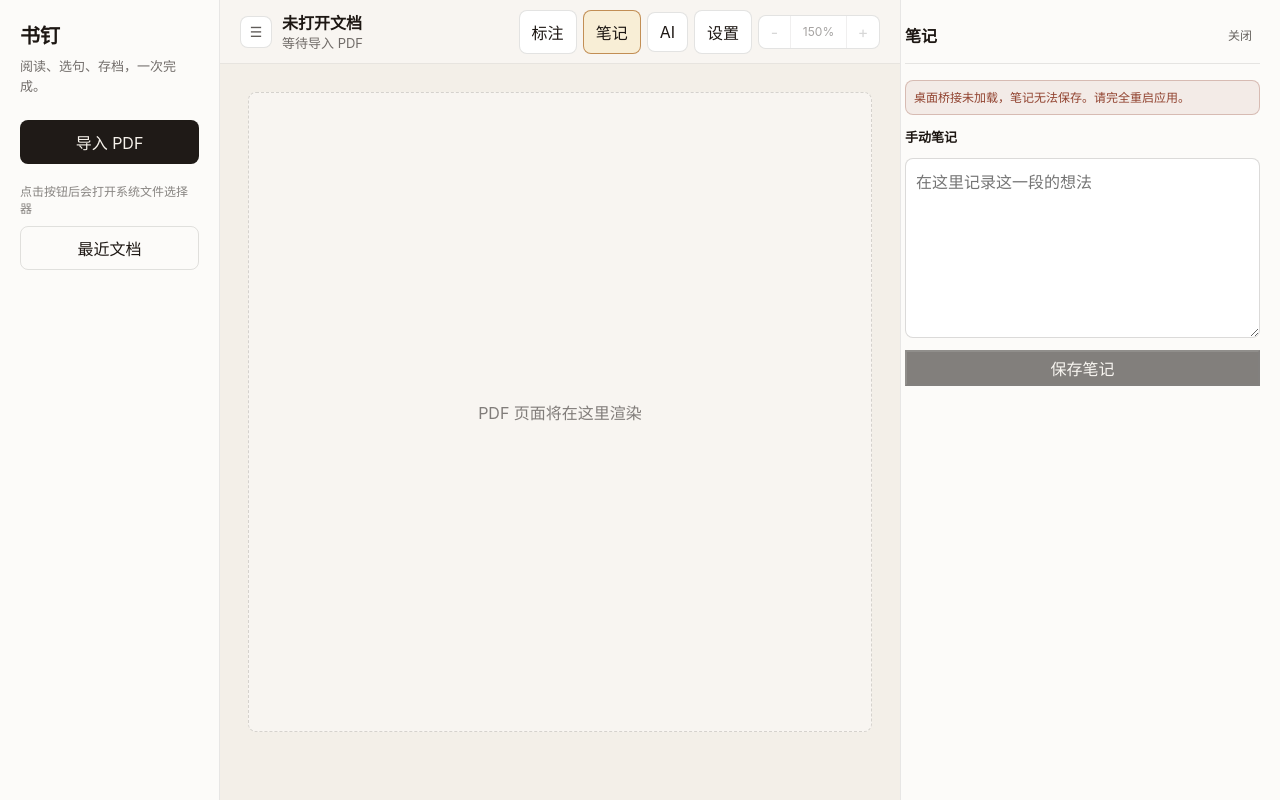
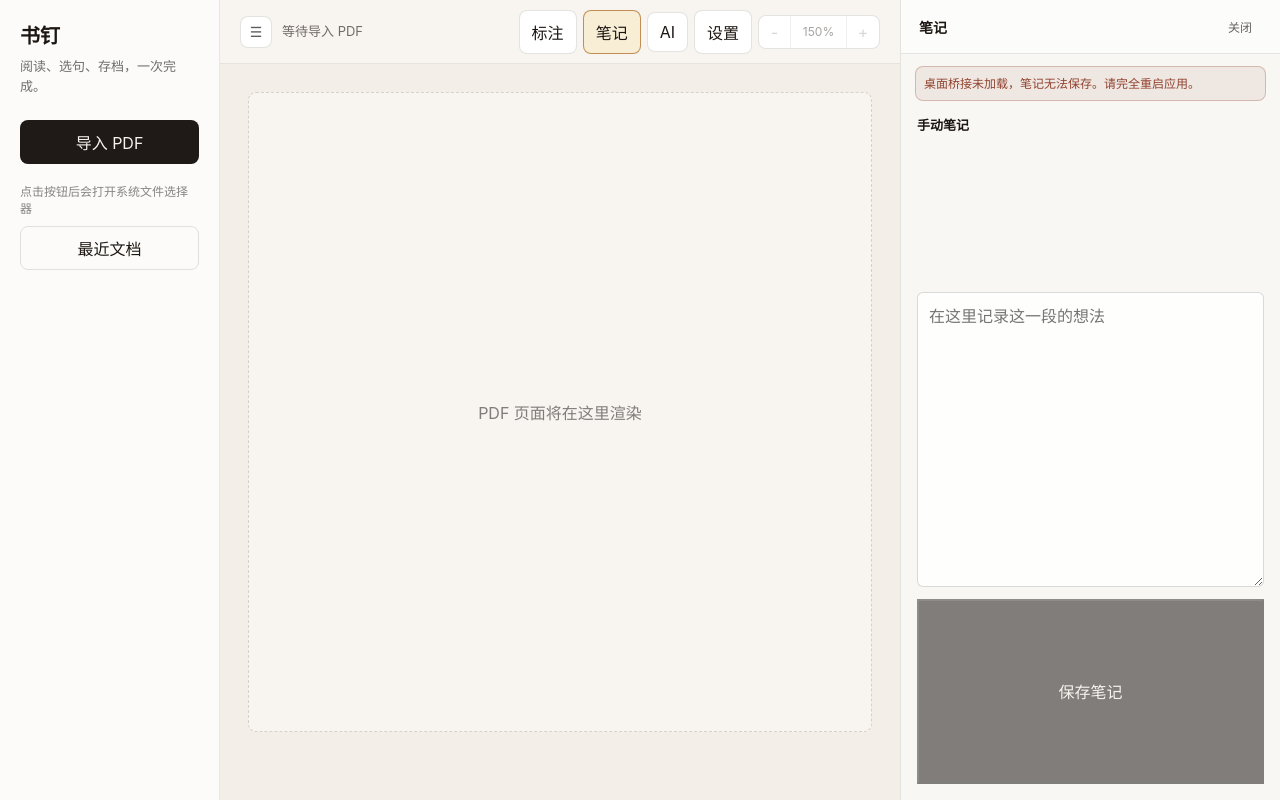
Before and after one commit to n00bme0w/shuding, a React (Vite) app: page / in a window 1280 px wide. Both pictures are taken after a click on the button "笔记". Built offline with nearby package versions, Linux system fonts and the light colour scheme.

Commit message:
fix: refine reader drawer layout and workspace UI

```diff
--- a/src/renderer/styles.css
+++ b/src/renderer/styles.css
@@ -42,13 +42,15 @@ input:focus-visible {
 .shell {
   display: grid;
   grid-template-columns: var(--sidebar-width, 220px) minmax(0, 1fr);
+  grid-template-rows: minmax(0, 1fr);
+  align-items: stretch;
   height: 100dvh;
   min-height: 0;
   overflow: hidden;
 }
 
 .shell.drawer-open {
-  grid-template-columns: var(--sidebar-width, 220px) minmax(0, 1fr) minmax(0, var(--drawer-width, 380px));
+  grid-template-columns: var(--sidebar-width, 220px) minmax(0, 1fr) clamp(300px, var(--drawer-width, 380px), 560px);
 }
 
 .shell.sidebar-collapsed,
@@ -59,10 +61,13 @@ input:focus-visible {
 .sidebar,
 .drawer {
   min-height: 0;
-  overflow: auto;
   padding: 20px;
   background: rgba(255, 255, 255, 0.74);
   border-right: 1px solid rgba(31, 26, 23, 0.09);
+}
+
+.sidebar {
+  overflow: auto;
 }
 
 .sidebar-collapsed {
@@ -115,10 +120,14 @@ input:focus-visible {
 }
 
 .drawer {
+  align-self: stretch;
+  height: 100%;
   position: relative;
   display: flex;
   flex-direction: column;
-  padding-left: 4px;
+  overflow: hidden;
+  padding: 0;
+  background: #f8f7f4;
   border-right: 0;
   border-left: 1px solid rgba(31, 26, 23, 0.09);
 }
@@ -279,7 +288,7 @@ button:disabled {
   grid-template-rows: 64px minmax(0, 1fr);
   min-width: 0;
   min-height: 0;
-  overflow: scroll;
+  overflow: hidden;
 }
 
 .topbar {
@@ -287,6 +296,8 @@ button:disabled {
   align-items: center;
   justify-content: space-between;
   gap: 16px;
+  min-width: 0;
+  overflow: hidden;
   padding: 0 20px;
   border-bottom: 1px solid rgba(31, 26, 23, 0.08);
   background: rgba(255, 255, 255, 0.36);
@@ -307,7 +318,10 @@ button:disabled {
 }
 
 .topbar-actions {
+  min-width: 0;
   flex-shrink: 0;
+  overflow-x: auto;
+  overflow-y: hidden;
 }
 
 .drawer-controls button[aria-expanded="true"] {
@@ -465,38 +479,55 @@ button:disabled {
   display: flex;
   align-items: center;
   justify-content: space-between;
-  gap: 12px;
-  padding-bottom: 14px;
+  gap: 10px;
   border-bottom: 1px solid rgba(31, 26, 23, 0.1);
 }
 
 .drawer-header {
   flex-shrink: 0;
-  margin-bottom: 16px;
+  min-height: 54px;
+  padding: 0 16px 0 18px;
+  background: rgba(255, 255, 255, 0.66);
 }
 
 .drawer-header h2,
 .modal-header h2 {
   margin: 0;
-  font-size: 16px;
+  font-size: 14px;
+  font-weight: 650;
 }
 
 .drawer-close {
-  border: 0;
+  min-width: 48px;
+  border: 1px solid transparent;
   border-radius: 6px;
-  padding: 6px 8px;
+  padding: 5px 7px;
   background: transparent;
   color: rgba(29, 23, 19, 0.68);
   font-size: 12px;
 }
 
 .drawer-close:hover {
-  background: rgba(31, 26, 23, 0.06);
+  border-color: rgba(31, 26, 23, 0.1);
+  background: #fff;
 }
 
 .drawer-section {
   display: grid;
   gap: 12px;
+  min-height: 0;
+}
+
+.drawer > .drawer-section:not(.conversation-panel),
+.drawer > .session-queue {
+  flex: 1;
+  overflow: auto;
+  margin: 14px;
+  padding: 0 2px 2px;
+}
+
+.drawer > .bridge-error {
+  margin: 12px 14px 0;
 }
 
 .conversation-messages {
@@ -510,10 +541,12 @@ button:disabled {
 }
 
 .quote-context {
-  margin: 0 0 16px;
-  padding: 12px;
-  border-left: 3px solid rgba(164, 88, 11, 0.62);
-  background: rgba(244, 204, 78, 0.12);
+  margin: 12px 14px 10px;
+  padding: 10px 11px;
+  border: 1px solid rgba(164, 88, 11, 0.2);
+  border-left: 3px solid rgba(164, 88, 11, 0.72);
+  border-radius: 6px;
+  background: rgba(244, 204, 78, 0.1);
 }
 
 .quote-context p {
@@ -576,12 +609,12 @@ button:disabled {
 
 .drawer textarea {
   width: 100%;
-  min-height: 180px;
-  padding: 10px;
+  min-height: 150px;
+  padding: 10px 11px;
   border: 1px solid rgba(31, 26, 23, 0.16);
-  border-radius: 8px;
+  border-radius: 6px;
   resize: vertical;
-  background: #fff;
+  background: rgba(255, 255, 255, 0.82);
 }
 
 .primary.full {
@@ -589,10 +622,15 @@ button:disabled {
   min-height: 36px;
 }
 
+.note-save {
+  min-height: 32px;
+  padding-block: 6px;
+}
+
 .saved-notes {
   display: grid;
-  gap: 7px;
-  padding-top: 14px;
+  gap: 5px;
+  padding-top: 12px;
   border-top: 1px solid rgba(31, 26, 23, 0.1);
 }
 
@@ -606,13 +644,19 @@ button:disabled {
 .annotation-item {
   display: grid;
   width: 100%;
-  gap: 4px;
-  padding: 10px;
+  gap: 5px;
+  padding: 10px 11px;
   border: 1px solid rgba(31, 26, 23, 0.12);
-  border-radius: 8px;
-  background: #fff;
+  border-radius: 6px;
+  background: rgba(255, 255, 255, 0.76);
   color: inherit;
   text-align: left;
+}
+
+.annotation-item:hover,
+.annotation-item.active {
+  border-color: rgba(164, 88, 11, 0.48);
+  background: #fffdf8;
 }
 
 .annotation-item small,
@@ -625,7 +669,7 @@ button:disabled {
 .delete-anchor {
   align-self: stretch;
   border: 1px solid rgba(137, 52, 31, 0.22);
-  border-radius: 8px;
+  border-radius: 6px;
   padding: 0 8px;
   background: transparent;
   color: rgba(137, 52, 31, 0.82);
@@ -670,7 +714,7 @@ button:disabled {
 .annotation-note {
   width: 100%;
   overflow: hidden;
-  padding: 8px 10px;
+  padding: 7px 9px;
   border: 0;
   border-left: 2px solid rgba(31, 26, 23, 0.16);
   background: transparent;
@@ -695,23 +739,29 @@ button:disabled {
   display: flex;
   flex-direction: column;
   gap: 10px;
+  margin: 0 14px 14px;
+  padding: 12px;
+  border: 1px solid rgba(31, 26, 23, 0.1);
+  border-radius: 8px;
+  background: rgba(255, 255, 255, 0.56);
 }
 
 .ai-view-tabs {
   display: grid;
   grid-template-columns: 1fr 1fr;
   gap: 4px;
-  margin-bottom: 14px;
-  padding: 3px;
+  flex-shrink: 0;
+  margin: 12px 14px;
+  padding: 2px;
   border: 1px solid rgba(31, 26, 23, 0.12);
-  border-radius: 9px;
-  background: rgba(255, 255, 255, 0.5);
+  border-radius: 6px;
+  background: rgba(31, 26, 23, 0.04);
 }
 
 .ai-view-tab {
   padding: 7px 0;
   border: 0;
-  border-radius: 6px;
+  border-radius: 4px;
   background: transparent;
   color: rgba(29, 23, 19, 0.6);
   font-size: 13px;
@@ -730,9 +780,14 @@ button:disabled {
 }
 
 .session-queue {
-  display: grid;
-  gap: 8px;
-  margin-bottom: 14px;
+  display: flex;
+  flex-direction: column;
+  flex: 1;
+  width: 100%;
+  min-width: 0;
+  min-height: 0;
+  gap: 10px;
+  margin-bottom: 0;
 }
 
 .session-queue-header {
@@ -744,7 +799,8 @@ button:disabled {
 
 .session-queue-header h3 {
   margin: 0;
-  font-size: 13px;
+  font-size: 12px;
+  font-weight: 650;
 }
 
 .session-queue-header span {
@@ -754,8 +810,12 @@ button:disabled {
 
 .session-list {
   display: grid;
-  gap: 5px;
-  max-height: 198px;
+  flex: 1;
+  grid-template-columns: minmax(0, 1fr);
+  width: 100%;
+  min-width: 0;
+  gap: 6px;
+  min-height: 0;
   overflow: auto;
   padding-right: 2px;
 }
@@ -763,11 +823,12 @@ button:disabled {
 .session-item {
   display: flex;
   align-items: stretch;
-  gap: 4px;
+  gap: 2px;
+  width: 100%;
   min-width: 0;
   border: 1px solid rgba(31, 26, 23, 0.12);
-  border-radius: 7px;
-  background: rgba(255, 255, 255, 0.62);
+  border-radius: 6px;
+  background: rgba(255, 255, 255, 0.72);
 }
 
 .session-item:hover {
@@ -782,10 +843,10 @@ button:disabled {
 
 .session-main {
   display: grid;
-  gap: 3px;
+  gap: 4px;
   min-width: 0;
   flex: 1;
-  padding: 8px 9px;
+  padding: 10px 10px 9px;
   background: transparent;
   color: inherit;
   text-align: left;
@@ -794,7 +855,7 @@ button:disabled {
 .session-delete {
   flex: 0 0 auto;
   align-self: center;
-  margin-inline-end: 6px;
+  margin-inline-end: 5px;
   width: 22px;
   height: 22px;
   padding: 0;
@@ -832,10 +893,10 @@ button:disabled {
 }
 
 .conversation-message {
-  padding: 8px 10px;
+  padding: 9px 10px;
   border: 1px solid rgba(31, 26, 23, 0.08);
-  border-radius: 10px;
-  background: rgba(255, 255, 255, 0.5);
+  border-radius: 6px;
+  background: rgba(255, 255, 255, 0.76);
 }
 
 .conversation-message.user {
@@ -968,7 +1029,7 @@ button:disabled {
   max-height: 160px;
   resize: vertical;
   border: 1px solid rgba(31, 26, 23, 0.14);
-  border-radius: 10px;
+  border-radius: 6px;
   padding: 10px 12px;
   background: #fff;
   line-height: 1.5;
@@ -991,7 +1052,7 @@ button:disabled {
   flex: 1;
   min-height: 34px;
   border: 1px solid rgba(31, 26, 23, 0.12);
-  border-radius: 10px;
+  border-radius: 6px;
   background: #fff;
   transition: background 0.15s ease, border-color 0.15s ease, transform 0.05s ease;
 }
@@ -1012,8 +1073,10 @@ button:disabled {
 .proposal-preview {
   display: grid;
   gap: 8px;
-  padding-top: 12px;
+  padding: 10px;
   border-top: 1px solid rgba(31, 26, 23, 0.1);
+  border-radius: 6px;
+  background: rgba(244, 204, 78, 0.1);
 }
 
 .ai-empty-state {
@@ -1126,7 +1189,7 @@ button:disabled {
 
 @media (max-width: 1120px) {
   .shell.drawer-open {
-    grid-template-columns: var(--sidebar-width, 190px) minmax(0, 1fr) minmax(0, var(--drawer-width, 340px));
+    grid-template-columns: var(--sidebar-width, 190px) minmax(0, 1fr) clamp(300px, var(--drawer-width, 340px), 500px);
   }
 
   .sidebar {
@@ -1158,7 +1221,7 @@ button:disabled {
   }
 
   .shell.drawer-open {
-    grid-template-columns: var(--sidebar-width, 176px) minmax(0, 1fr) minmax(0, var(--drawer-width, 360px));
+    grid-template-columns: var(--sidebar-width, 176px) minmax(0, 1fr) clamp(300px, var(--drawer-width, 360px), 440px);
   }
 
   .drawer {
--- a/src/renderer/ui/App.tsx
+++ b/src/renderer/ui/App.tsx
@@ -1766,10 +1766,7 @@ export function App() {
             >
               {sidebarCollapsed ? '☰' : '☰'}
             </button>
-            <div>
-              <div className="doc-title">{openedDocument?.name ?? '未打开文档'}</div>
-              <div className="doc-meta">{pageCount > 0 ? `第 ${currentPage} / ${pageCount} 页` : '等待导入 PDF'}</div>
-            </div>
+            <div className="doc-meta">{pageCount > 0 ? `第 ${currentPage} / ${pageCount} 页` : '等待导入 PDF'}</div>
           </div>
           <div className="topbar-actions">
             <div className="drawer-controls" aria-label="阅读工具">
@@ -1924,7 +1921,7 @@ export function App() {
           <section className="drawer-section note-composer">
           <h3>手动笔记</h3>
           <textarea value={noteBody} onChange={(event) => setNoteBody(event.target.value)} placeholder="在这里记录这一段的想法" />
-          <button className="primary full" onClick={() => void saveCurrentNote()} disabled={(!activeAnchor && !draftSelection) || !noteBody.trim() || saving}>
+          <button className="primary full note-save" type="button" onClick={() => void saveCurrentNote()} disabled={(!activeAnchor && !draftSelection) || !noteBody.trim() || saving}>
             {saving ? '保存中' : '保存笔记'}
           </button>
           {noteSaveError ? <p className="note-status error">{noteSaveError}</p> : null}
```
